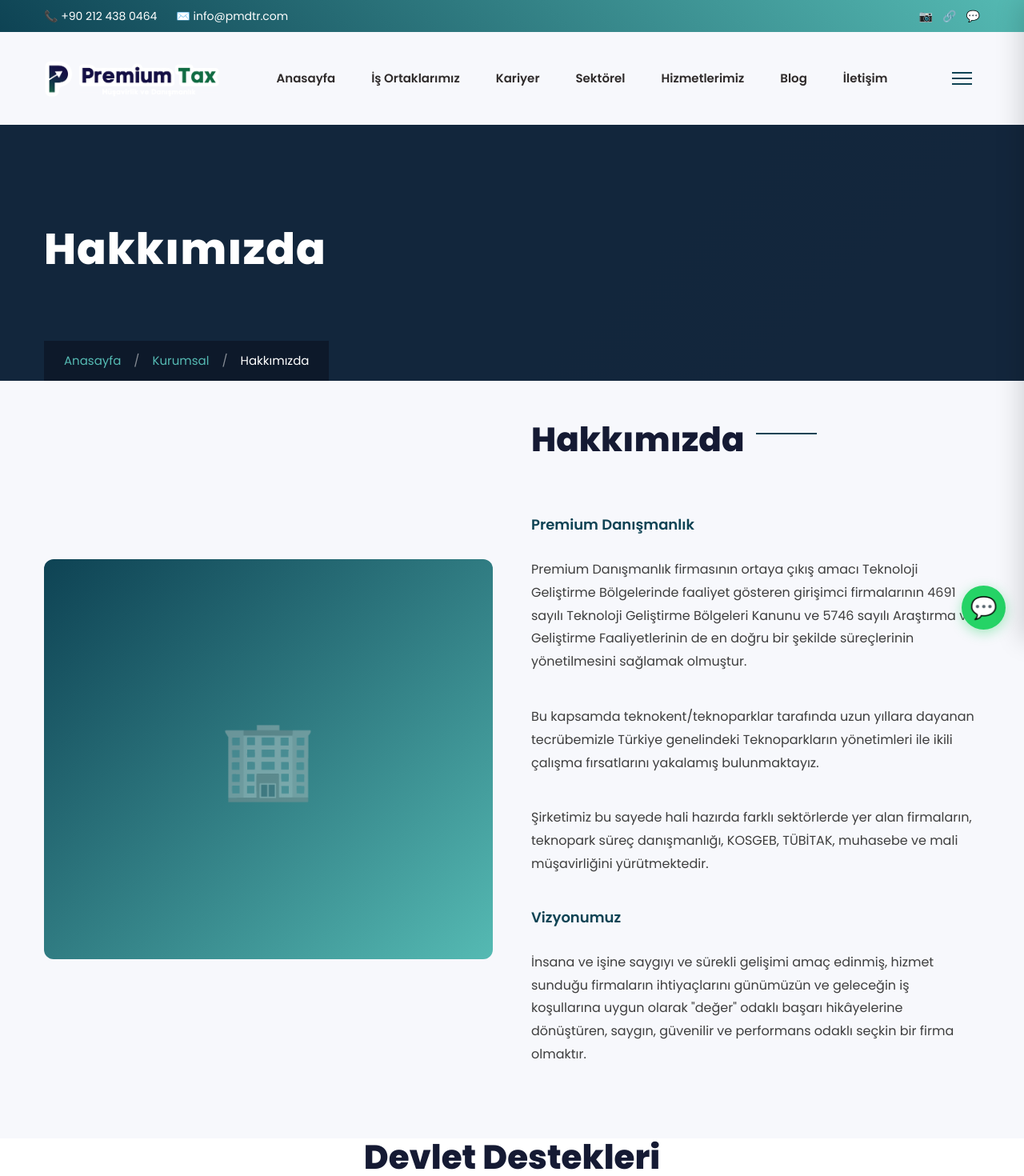
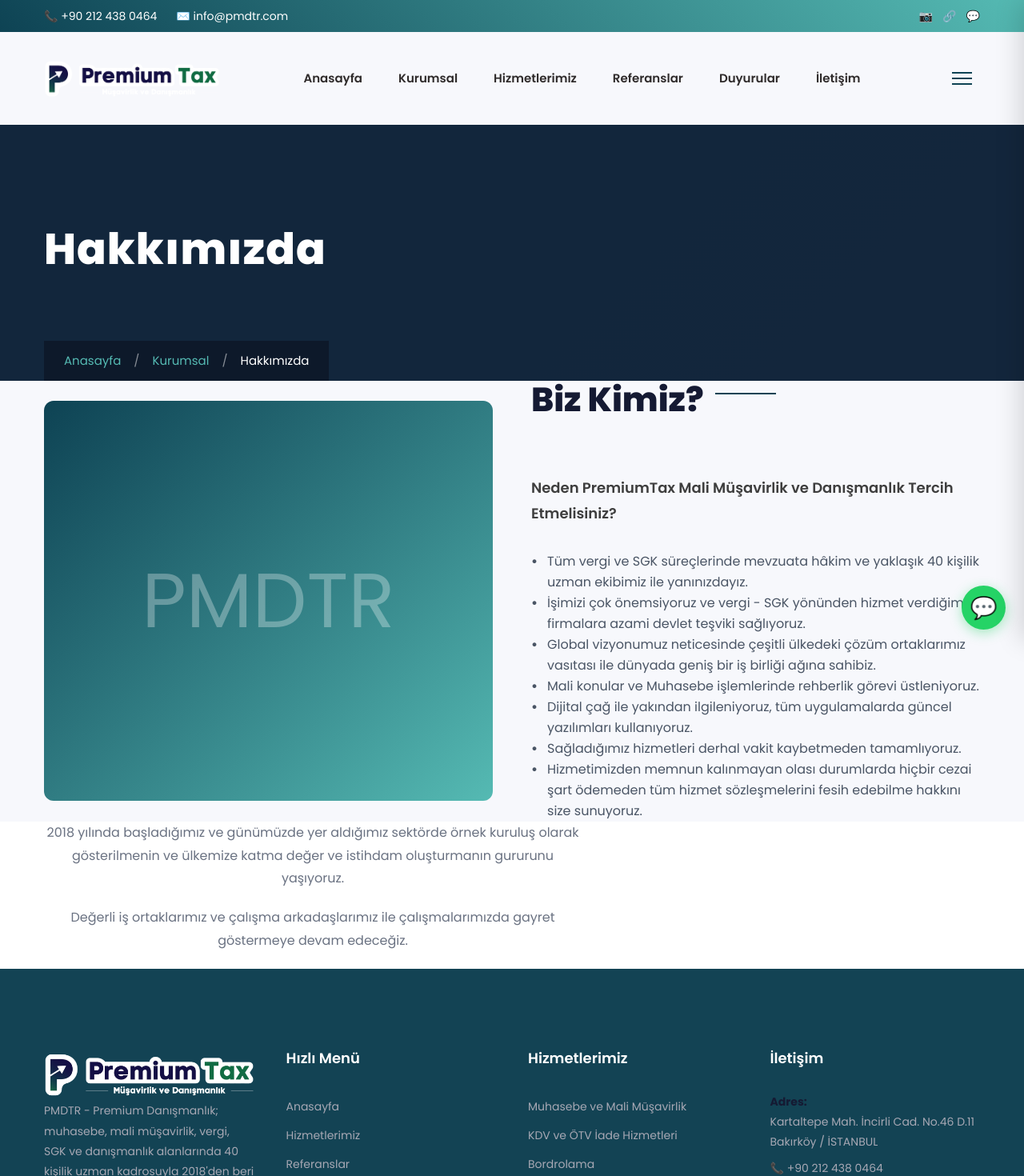
Before and after one commit to emrebas5794/premium-musavirlik, a Next.js app: page /hakkimizda in a window 1280 px wide. Shown: the top 1470 px of the page at 80% size. Built offline with nearby package versions, Linux system fonts and the light colour scheme.

Commit message:
🔄 Menü e-calp yapısına döndü, içerik PMDTR: hakkimizda (40 kişi/2018), duyurular (kitlesel fonlama/ihracat), adres/telefon

```diff
--- a/src/app/hakkimizda/page.tsx
+++ b/src/app/hakkimizda/page.tsx
@@ -1,8 +1,7 @@
 import PageBanner from "@/components/PageBanner";
-import AboutStats from "@/components/AboutStats";
 
 export const metadata = {
-  title: "Hakkımızda - Premium Danışmanlık",
+  title: "Hakkımızda - PMDTR Premium Danışmanlık",
 };
 
 export default function Hakkimizda() {
@@ -17,41 +16,68 @@
         ]}
       />
 
-      <section className="pdt-50 pdb-50 bg-silver-light bg-no-repeat">
+      <section className="py-16 md:py-24 bg-silver-light">
         <div className="max-w-7xl mx-auto px-4">
           <div className="grid grid-cols-1 lg:grid-cols-2 gap-12 items-center">
             <div className="about-image-block">
               <div className="w-full h-[500px] bg-gradient-to-br from-[#0e4354] to-[#55bab3] rounded-xl flex items-center justify-center">
-                <span className="text-white/40 text-8xl">🏢</span>
+                <span className="text-white/30 text-8xl">PMDTR</span>
               </div>
             </div>
 
             <div>
-              <h2 className="title-under-line mrb-70">Hakkımızda</h2>
-              <h5 className="mrb-30 text-primary-color">Premium Danışmanlık</h5>
+              <h2 className="title-under-line mrb-70">Biz Kimiz?</h2>
 
-              <p className="mrb-40">
-                Premium Danışmanlık firmasının ortaya çıkış amacı Teknoloji Geliştirme Bölgelerinde faaliyet gösteren girişimci firmalarının 4691 sayılı Teknoloji Geliştirme Bölgeleri Kanunu ve 5746 sayılı Araştırma ve Geliştirme Faaliyetlerinin de en doğru bir şekilde süreçlerinin yönetilmesini sağlamak olmuştur.
+              <p className="mrb-30 text-lg font-semibold text-primary">
+                Neden PremiumTax Mali Müşavirlik ve Danışmanlık Tercih Etmelisiniz?
               </p>
 
-              <p className="mrb-40">
-                Bu kapsamda teknokent/teknoparklar tarafında uzun yıllara dayanan tecrübemizle Türkiye genelindeki Teknoparkların yönetimleri ile ikili çalışma fırsatlarını yakalamış bulunmaktayız.
-              </p>
-
-              <p className="mrb-40">
-                Şirketimiz bu sayede hali hazırda farklı sektörlerde yer alan firmaların, teknopark süreç danışmanlığı, KOSGEB, TÜBİTAK, muhasebe ve mali müşavirliğini yürütmektedir.
-              </p>
-
-              <h5 className="mrb-30 text-primary-color">Vizyonumuz</h5>
-              <p className="mrb-40">
-                İnsana ve işine saygıyı ve sürekli gelişimi amaç edinmiş, hizmet sunduğu firmaların ihtiyaçlarını günümüzün ve geleceğin iş koşullarına uygun olarak &quot;değer&quot; odaklı başarı hikâyelerine dönüştüren, saygın, güvenilir ve performans odaklı seçkin bir firma olmaktır.
-              </p>
+              <ul className="space-y-4 text-gray-600">
+                <li className="flex items-start gap-3">
+                  <span className="text-primary font-bold mt-1">•</span>
+                  <span>Tüm vergi ve SGK süreçlerinde mevzuata hâkim ve yaklaşık 40 kişilik uzman ekibimiz ile yanınızdayız.</span>
+                </li>
+                <li className="flex items-start gap-3">
+                  <span className="text-primary font-bold mt-1">•</span>
+                  <span>İşimizi çok önemsiyoruz ve vergi - SGK yönünden hizmet verdiğimiz firmalara azami devlet teşviki sağlıyoruz.</span>
+                </li>
+                <li className="flex items-start gap-3">
+                  <span className="text-primary font-bold mt-1">•</span>
+                  <span>Global vizyonumuz neticesinde çeşitli ülkedeki çözüm ortaklarımız vasıtası ile dünyada geniş bir iş birliği ağına sahibiz.</span>
+                </li>
+                <li className="flex items-start gap-3">
+                  <span className="text-primary font-bold mt-1">•</span>
+                  <span>Mali konular ve Muhasebe işlemlerinde rehberlik görevi üstleniyoruz.</span>
+                </li>
+                <li className="flex items-start gap-3">
+                  <span className="text-primary font-bold mt-1">•</span>
+                  <span>Dijital çağ ile yakından ilgileniyoruz, tüm uygulamalarda güncel yazılımları kullanıyoruz.</span>
+                </li>
+                <li className="flex items-start gap-3">
+                  <span className="text-primary font-bold mt-1">•</span>
+                  <span>Sağladığımız hizmetleri derhal vakit kaybetmeden tamamlıyoruz.</span>
+                </li>
+                <li className="flex items-start gap-3">
+                  <span className="text-primary font-bold mt-1">•</span>
+                  <span>Hizmetimizden memnun kalınmayan olası durumlarda hiçbir cezai şart ödemeden tüm hizmet sözleşmelerini fesih edebilme hakkını size sunuyoruz.</span>
+                </li>
+              </ul>
             </div>
           </div>
         </div>
       </section>
 
-      <AboutStats />
+      {/* Stats */}
+      <section className="py-16 md:py-20">
+        <div className="max-w-7xl mx-auto px-4 text-center">
+          <p className="text-gray-500 max-w-2xl mx-auto mb-10">
+            2018 yılında başladığımız ve günümüzde yer aldığımız sektörde örnek kuruluş olarak gösterilmenin ve ülkemize katma değer ve istihdam oluşturmanın gururunu yaşıyoruz.
+          </p>
+          <p className="text-gray-500 max-w-2xl mx-auto">
+            Değerli iş ortaklarımız ve çalışma arkadaşlarımız ile çalışmalarımızda gayret göstermeye devam edeceğiz.
+          </p>
+        </div>
+      </section>
     </>
   );
 }
--- a/src/components/Announcements.tsx
+++ b/src/components/Announcements.tsx
@@ -2,18 +2,18 @@
 
 const announcements = [
   {
-    title: "TEKNOPARK FİRMALARI YMM TASDİK RAPOR ZORUNLULUĞU",
-    date: "04.03.2026",
+    title: "En Yeni Finansman Yöntemi: Kitlesel Fonlama",
+    date: "2025",
     href: "/duyurular",
   },
   {
-    title: "📢 Teknopark/Teknokent Firmalarına Kritik Hatırlatma",
-    date: "21.04.2025",
+    title: "İhracat Bedellerinin Yurda Getirilmemesi Durumunda Kesilen İdari Para Cezaları",
+    date: "2025",
     href: "/duyurular",
   },
   {
-    title: "Teknopark / Teknokent Danışmanlığı, 4691 Mevzuat Yönetimi",
-    date: "10.01.2025",
+    title: "Startup Fonlama Nedir ve Nasıl Yapılır?",
+    date: "2024",
     href: "/duyurular",
   },
 ];
@@ -22,11 +22,10 @@
   return (
     <section className="bg-silver-light py-16 md:py-24">
       <div className="max-w-7xl mx-auto px-4">
-        {/* Section Header */}
         <div className="flex flex-col md:flex-row justify-between items-start md:items-end mb-10 md:mb-16">
           <div>
             <h5 className="text-primary-color sub-title-side-line mb-3 text-sm md:text-base">
-              Premium Danışmanlık
+              PMDTR - Premium Danışmanlık
             </h5>
             <h2 className="text-3xl md:text-4xl font-extrabold text-[#151a33] mb-0">Duyurular</h2>
           </div>
@@ -35,7 +34,6 @@
           </Link>
         </div>
 
-        {/* Cards Grid */}
         <div className="grid grid-cols-1 sm:grid-cols-2 lg:grid-cols-3 gap-6 md:gap-8">
           {announcements.map((item, idx) => (
             <div key={idx} className="news-wrapper group">
--- a/src/components/Footer.tsx
+++ b/src/components/Footer.tsx
@@ -3,9 +3,8 @@
 const quickLinks = [
   { label: "Anasayfa", href: "/" },
   { label: "Hizmetlerimiz", href: "/hizmetler" },
-  { label: "İş Ortaklarımız", href: "/is-ortaklari" },
-  { label: "Kariyer", href: "/kariyer" },
-  { label: "Blog", href: "/blog" },
+  { label: "Referanslar", href: "/referanslar" },
+  { label: "Duyurular", href: "/duyurular" },
   { label: "İletişim", href: "/iletisim" },
 ];
 
@@ -25,41 +24,32 @@
       <div className="footer-main-area">
         <div className="max-w-7xl mx-auto px-4">
           <div className="grid grid-cols-1 sm:grid-cols-2 lg:grid-cols-4 gap-8 md:gap-10">
-            {/* Logo + Description */}
+            {/* Logo */}
             <div className="footer-widget">
-              <img src="/logo.png" alt="PMDTR - Premium Danışmanlık" className="h-10 w-auto mb-5" />
+              <img src="/logo.png" alt="PMDTR" className="h-10 w-auto mb-5" />
               <p className="text-light-gray text-xs md:text-sm leading-relaxed">
-                PMDTR - Premium Danışmanlık; muhasebe, mali müşavirlik, vergi, SGK ve danışmanlık alanlarında uzman kadrosuyla hizmet vermektedir.
+                PMDTR - Premium Danışmanlık; muhasebe, mali müşavirlik, vergi, SGK ve danışmanlık alanlarında 40 kişilik uzman kadrosuyla 2018&apos;den beri hizmet vermektedir.
               </p>
             </div>
 
-            {/* Quick Menu */}
             <div className="footer-widget">
               <h5 className="widget-title text-base md:text-lg">Hızlı Menü</h5>
               <ul className="footer-widget-list space-y-1.5">
                 {quickLinks.map((link, idx) => (
-                  <li key={idx}>
-                    <Link href={link.href} className="text-xs md:text-sm">
-                      {link.label}
-                    </Link>
-                  </li>
+                  <li key={idx}><Link href={link.href} className="text-xs md:text-sm">{link.label}</Link></li>
                 ))}
               </ul>
             </div>
 
-            {/* Services */}
             <div className="footer-widget">
               <h5 className="widget-title text-base md:text-lg">Hizmetlerimiz</h5>
               <ul className="footer-widget-list space-y-1.5">
                 {services.map((s, idx) => (
-                  <li key={idx}>
-                    <Link href="/hizmetler" className="text-xs md:text-sm">{s}</Link>
-                  </li>
+                  <li key={idx}><Link href="/hizmetler" className="text-xs md:text-sm">{s}</Link></li>
                 ))}
               </ul>
             </div>
 
-            {/* Contact */}
             <div className="footer-widget">
               <h5 className="widget-title text-base md:text-lg">İletişim</h5>
               <address className="not-italic mb-4 md:mb-6">
@@ -79,9 +69,7 @@
               </address>
               <div className="flex gap-2 md:gap-3">
                 {["📷", "🔗", "💬"].map((icon, i) => (
-                  <a key={i} href="#" className="text-white/60 hover:text-white text-sm md:text-base transition" aria-label="Sosyal Medya">
-                    {icon}
-                  </a>
+                  <a key={i} href="#" className="text-white/60 hover:text-white text-sm md:text-base transition">{icon}</a>
                 ))}
               </div>
             </div>
--- a/src/components/Header.tsx
+++ b/src/components/Header.tsx
@@ -6,53 +6,26 @@
 
 const navItems = [
   { label: "Anasayfa", href: "/" },
-  { label: "İş Ortaklarımız", href: "/is-ortaklari" },
-  { label: "Kariyer", href: "/kariyer" },
-  { label: "Sektörel", href: "/sektorel" },
+  {
+    label: "Kurumsal",
+    href: "/kurumsal",
+    children: [{ label: "Hakkımızda", href: "/hakkimizda" }],
+  },
   {
     label: "Hizmetlerimiz",
     href: "/hizmetler",
     children: [
-      {
-        label: "Vergi Hizmetleri",
-        href: "/hizmetler",
-        children: [
-          { label: "Muhasebe ve Mali Müşavirlik Hizmetleri", href: "/hizmetler" },
-          { label: "KDV ve ÖTV İade Hizmetleri", href: "/hizmetler" },
-          { label: "Şirket Tür Değişikliği", href: "/hizmetler" },
-          { label: "Şirket Birleşme ve Satın Alma Hizmetleri", href: "/hizmetler" },
-          { label: "Transfer Fiyatlandırması", href: "/hizmetler" },
-          { label: "Uluslararası Vergi Hizmetleri", href: "/hizmetler" },
-        ],
-      },
-      {
-        label: "SGK Hizmetleri",
-        href: "/hizmetler",
-        children: [
-          { label: "Bordrolama", href: "/hizmetler" },
-          { label: "İş ve Sosyal Güvenlik Check-Up Hizmetleri", href: "/hizmetler" },
-          { label: "İkamet İzni & Çalışma İzni", href: "/hizmetler" },
-          { label: "Asgari İşçilik Danışmanlığı", href: "/hizmetler" },
-          { label: "Alt İşveren (Taşeron) Denetimi", href: "/hizmetler" },
-          { label: "Emeklilik ve Tahsis İşlemleri Danışmanlığı", href: "/hizmetler" },
-        ],
-      },
-      {
-        label: "Danışmanlık Hizmetleri",
-        href: "/hizmetler",
-        children: [
-          { label: "Şirket Kurma Hizmetleri", href: "/hizmetler" },
-          { label: "Vergi Danışmanlığı", href: "/hizmetler" },
-          { label: "Yönetim Destek Hizmetleri", href: "/hizmetler" },
-          { label: "Genel Kurul Danışmanlığı", href: "/hizmetler" },
-          { label: "İş Hukuku Danışmanlığı", href: "/hizmetler" },
-          { label: "Vergi İhtilafları Danışmanlığı", href: "/hizmetler" },
-          { label: "Sosyal Güvenlik Teşvikleri Danışmanlığı", href: "/hizmetler" },
-        ],
-      },
+      { label: "Muhasebe ve Mali Müşavirlik", href: "/hizmetler" },
+      { label: "KDV ve ÖTV İade Hizmetleri", href: "/hizmetler" },
+      { label: "Bordrolama", href: "/hizmetler" },
+      { label: "Şirket Kurma Hizmetleri", href: "/hizmetler" },
+      { label: "Vergi Danışmanlığı", href: "/hizmetler" },
+      { label: "Uluslararası Vergi Hizmetleri", href: "/hizmetler" },
+      { label: "İş Hukuku Danışmanlığı", href: "/hizmetler" },
     ],
   },
-  { label: "Blog", href: "/blog" },
+  { label: "Referanslar", href: "/referanslar" },
+  { label: "Duyurular", href: "/duyurular" },
   { label: "İletişim", href: "/iletisim" },
 ];
 
@@ -91,9 +64,9 @@
                   </span>
                 </div>
                 <div className="flex gap-3">
-                  <a href="https://www.instagram.com/pmdtr/" target="_blank" rel="noopener noreferrer" className="text-white/80 hover:text-white text-sm" aria-label="Instagram">📷</a>
-                  <a href="https://www.linkedin.com/company/pmdtr/" target="_blank" rel="noopener noreferrer" className="text-white/80 hover:text-white text-sm" aria-label="LinkedIn">🔗</a>
-                  <a href="https://wa.me/905453660996" target="_blank" rel="noopener noreferrer" className="text-white/80 hover:text-white text-sm" aria-label="WhatsApp">💬</a>
+                  <a href="https://www.instagram.com/pmdtr/" target="_blank" rel="noopener noreferrer" className="text-white/80 hover:text-white text-sm">📷</a>
+                  <a href="https://www.linkedin.com/company/pmdtr/" target="_blank" rel="noopener noreferrer" className="text-white/80 hover:text-white text-sm">🔗</a>
+                  <a href="https://wa.me/905453660996" target="_blank" rel="noopener noreferrer" className="text-white/80 hover:text-white text-sm">💬</a>
                 </div>
               </div>
             </div>
@@ -104,7 +77,7 @@
             <div className="max-w-7xl mx-auto px-4">
               <div className="flex items-center justify-between py-1">
                 <Link href="/" className="navbar-brand logo flex-shrink-0">
-                  <img src="/logo.png" alt="PMDTR - Premium Danışmanlık" className="h-[50px] w-auto" />
+                  <img src="/logo.png" alt="PMDTR" className="h-[50px] w-auto" />
                 </Link>
 
                 {/* Desktop Menu */}
@@ -113,26 +86,14 @@
                     <ul className="flex">
                       {navItems.map((item, idx) => (
                         <li key={idx} className={item.children ? "has-sub-child" : ""}>
-                          <Link
-                            href={item.href}
-                            className={`${isActive(item.href) ? "text-primary-color" : ""}`}
-                          >
+                          <Link href={item.href} className={isActive(item.href) ? "text-primary-color" : ""}>
                             {item.label}
                           </Link>
                           {item.children && (
                             <ul className="sub-menu">
                               {item.children.map((child, cIdx) => (
-                                <li key={cIdx} className={child.children ? "has-sub-child" : ""}>
+                                <li key={cIdx}>
                                   <Link href={child.href}>{child.label}</Link>
-                                  {child.children && (
-                                    <ul className="sub-menu" style={{ left: "100%", top: 0 }}>
-                                      {child.children.map((grandchild, gIdx) => (
-                                        <li key={gIdx}>
-                                          <Link href={grandchild.href}>{grandchild.label}</Link>
-                                        </li>
-                                      ))}
-                                    </ul>
-                                  )}
                                 </li>
                               ))}
                             </ul>
@@ -157,13 +118,8 @@
         </div>
       </header>
 
-      {/* Side Panel Overlay */}
-      <div
-        className={`side-panel-overlay ${panelOpen ? "active" : ""}`}
-        onClick={() => setPanelOpen(false)}
-      />
-
       {/* Side Panel */}
+      <div className={`side-panel-overlay ${panelOpen ? "active" : ""}`} onClick={() => setPanelOpen(false)} />
       <div className={`side-panel-content ${panelOpen ? "open" : ""}`}>
         <div className="close-icon text-right cursor-pointer mb-5" onClick={() => setPanelOpen(false)}>
           <span className="text-2xl text-gray-600 hover:text-primary">&times;</span>
@@ -172,7 +128,7 @@
           <img src="/logo.png" alt="PMDTR" className="h-10 w-auto" />
         </div>
 
-        {/* Mobile Nav Links */}
+        {/* Mobile Nav */}
         <div className="lg:hidden mrb-30">
           <nav className="space-y-0">
             {navItems.map((item, idx) => (
@@ -189,41 +145,17 @@
                     {mobileSubOpen === idx && (
                       <div className="bg-silver-light rounded px-3 py-2 mb-2">
                         {item.children.map((child, cIdx) => (
-                          <div key={cIdx}>
-                            <Link
-                              href={child.href}
-                              onClick={() => setPanelOpen(false)}
-                              className="block py-2 px-3 text-sm font-medium text-primary"
-                            >
-                              {child.label}
-                            </Link>
-                            {child.children && (
-                              <div className="pl-4 pb-1">
-                                {child.children.map((grandchild, gIdx) => (
-                                  <Link
-                                    key={gIdx}
-                                    href={grandchild.href}
-                                    onClick={() => setPanelOpen(false)}
-                                    className="block py-1.5 px-3 text-xs text-gray-600 hover:text-primary"
-                                  >
-                                    {grandchild.label}
-                                  </Link>
-                                ))}
-                              </div>
-                            )}
-                          </div>
+                          <Link key={cIdx} href={child.href} onClick={() => setPanelOpen(false)}
+                            className="block py-2 px-3 text-sm text-gray-600 hover:text-primary">
+                            {child.label}
+                          </Link>
                         ))}
                       </div>
                     )}
                   </>
                 ) : (
-                  <Link
-                    href={item.href}
-                    onClick={() => setPanelOpen(false)}
-                    className={`block py-3 px-2 font-medium text-sm ${
-                      isActive(item.href) ? "text-primary-color" : "text-gray-700 hover:text-primary"
-                    }`}
-                  >
+                  <Link href={item.href} onClick={() => setPanelOpen(false)}
+                    className={`block py-3 px-2 font-medium text-sm ${isActive(item.href) ? "text-primary-color" : "text-gray-700 hover:text-primary"}`}>
                     {item.label}
                   </Link>
                 )}
@@ -232,36 +164,21 @@
           </nav>
         </div>
 
-        {/* Contact Info */}
         <div className="side-info mrb-30">
           <div className="side-panel-element mrb-25">
             <h4 className="mrb-10 font-semibold text-[#151a33]">İletişim Bilgileri</h4>
             <ul className="space-y-3 text-sm text-gray-600">
-              <li className="flex items-start gap-3">
-                <span className="text-primary mt-0.5">📍</span>
-                <span>Kartaltepe Mah. İncirli Cad.No.46 D.11 Bakırköy / İSTANBUL</span>
-              </li>
-              <li className="flex items-start gap-3">
-                <span className="text-primary mt-0.5">📞</span>
-                <span>+90 212 438 0464</span>
-              </li>
-              <li className="flex items-start gap-3">
-                <span className="text-primary mt-0.5">📱</span>
-                <span>+90 545 366 09 96</span>
-              </li>
-              <li className="flex items-start gap-3">
-                <span className="text-primary mt-0.5">✉️</span>
-                <span>info@pmdtr.com</span>
-              </li>
+              <li className="flex items-start gap-3"><span className="text-primary mt-0.5">📍</span> Kartaltepe Mah. İncirli Cad. No.46 D.11 Bakırköy / İSTANBUL</li>
+              <li className="flex items-start gap-3"><span className="text-primary mt-0.5">📞</span> +90 212 438 0464</li>
+              <li className="flex items-start gap-3"><span className="text-primary mt-0.5">📱</span> +90 545 366 09 96</li>
+              <li className="flex items-start gap-3"><span className="text-primary mt-0.5">✉️</span> info@pmdtr.com</li>
             </ul>
           </div>
         </div>
         <h4 className="mrb-15 font-semibold text-[#151a33]">Sosyal Medyada Biz</h4>
         <div className="flex gap-3">
           {["📷", "🔗", "💬"].map((icon, i) => (
-            <a key={i} href="#" className="w-10 h-10 bg-primary rounded-full flex items-center justify-center text-white text-sm hover:bg-primary-light transition" aria-label="Sosyal Medya">
-              {icon}
-            </a>
+            <a key={i} href="#" className="w-10 h-10 bg-primary rounded-full flex items-center justify-center text-white text-sm hover:bg-primary-light transition">{icon}</a>
           ))}
         </div>
       </div>
```
